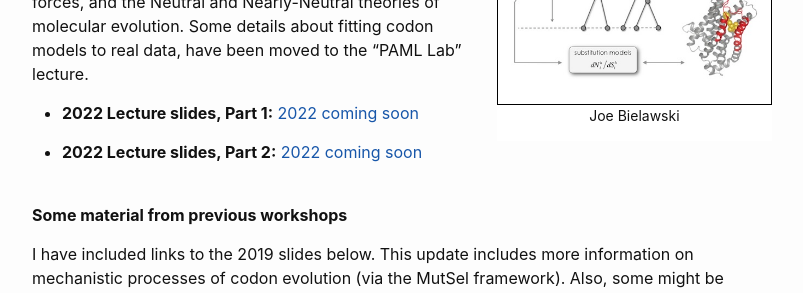
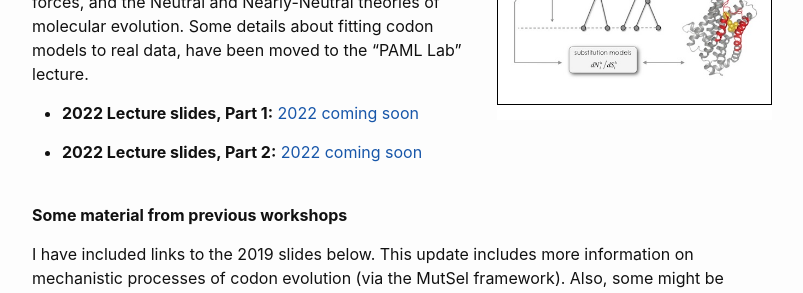
Before and after one commit to molevolworkshop/molevolworkshop.github.io, a Jekyll site: the page built from faculty/bielawski/bielawski.md, in a window 1280 px wide and 900 px high, scrolled down 1026 px. Shown: the part 153-446 px from the top of the window, without its empty margins (238-1041 px from the left). Built offline with Jekyll 4.4.1, drawn with Linux system fonts in a browser that asks for light colours.

Commit message:
Update bielawski.md

```diff
--- a/faculty/bielawski/bielawski.md
+++ b/faculty/bielawski/bielawski.md
@@ -41,7 +41,7 @@
 
 ## Lecture Materials
 
-{% include figure.html description="Joe Bielawski" url="/faculty/bielawski/img/MolEvol.jpg" css="image-right" height="200px" %}
+{% include figure.html description="" url="/faculty/bielawski/img/MolEvol.jpg" css="image-right" height="200px" %}
 
 **Current slides**
 
```
